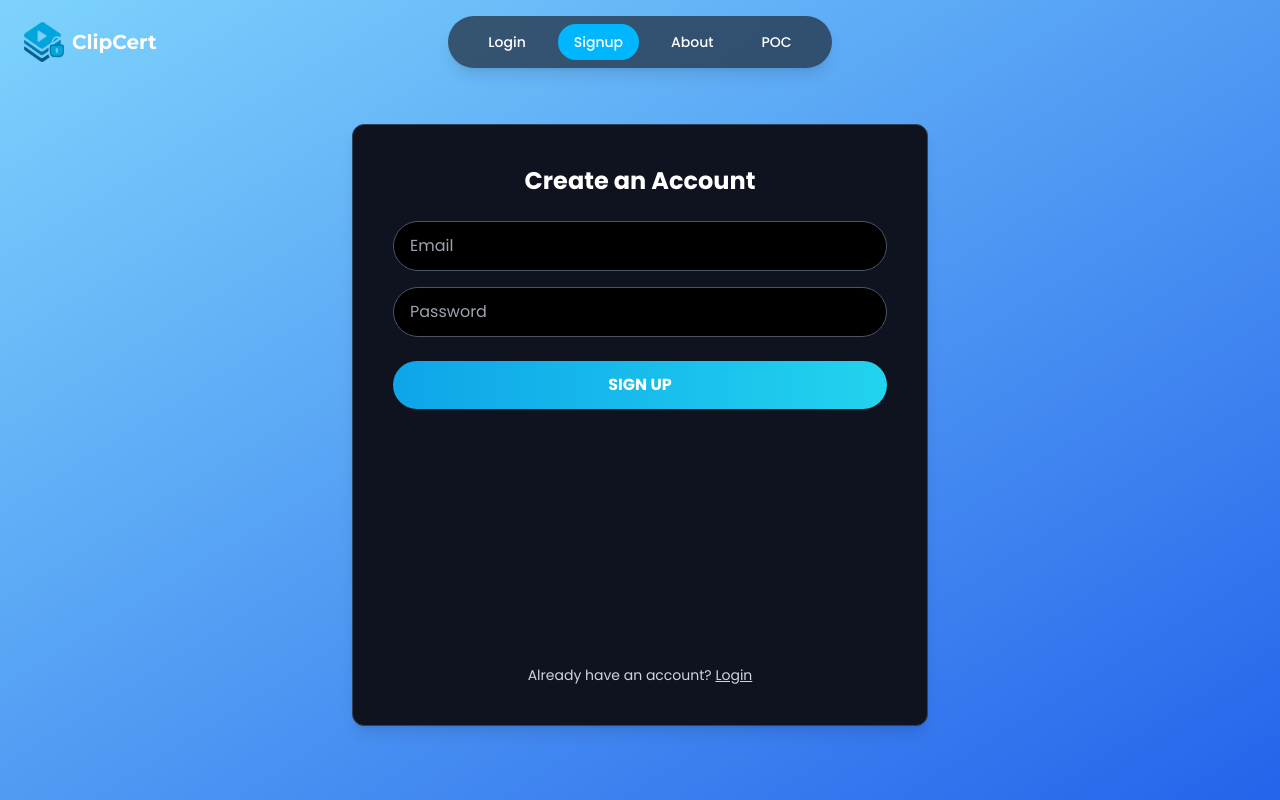
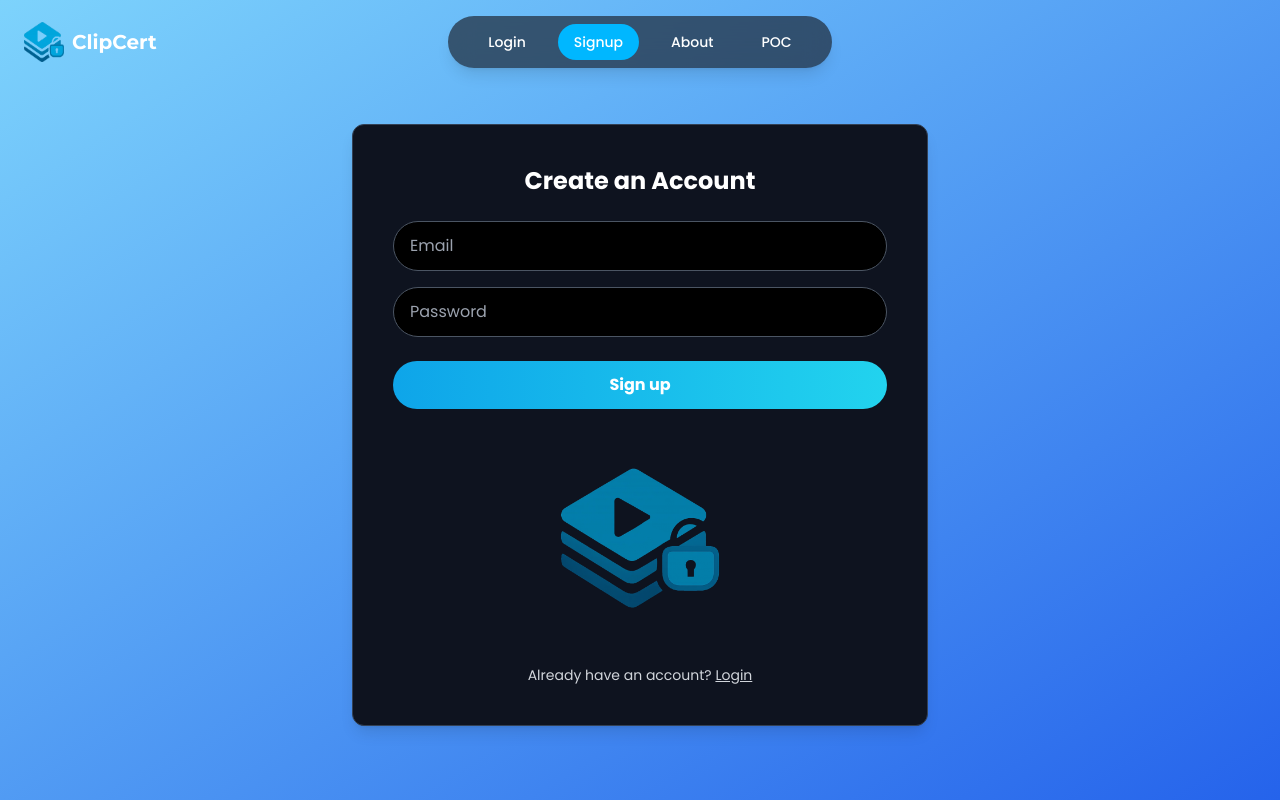
Before and after one commit to Vintr0n/AuthentiClip, a React (Vite) app in the folder frontend/: page /signup in a window 1280 px wide. Built offline with nearby package versions, Linux system fonts and the light colour scheme.

Commit message:
login and signup simple animation

```diff
--- a/frontend/src/pages/Login.jsx
+++ b/frontend/src/pages/Login.jsx
@@ -80,6 +80,11 @@ export default function Login() {
             )}
           </div>
 
+<img
+  src="/src/assets/logo-squared.png"
+  alt="ClipCert Logo"
+  className="w-40 mx-auto mt-6 animate-pulse"
+/>
           <p className="text-sm text-center text-gray-300 mt-6">
             Don’t have an account?{' '}
             <Link to="/signup" className="underline hover:text-cyan-300">
--- a/frontend/src/pages/POC.jsx
+++ b/frontend/src/pages/POC.jsx
@@ -83,15 +83,7 @@ export default function POC() {
         </div>
 
 
-        {/* How It Works */}
-        <div>
-          <h2 className="text-2xl font-semibold mb-4">How It Works</h2>
-          <p className="text-white">
-            ClipCert does not rely on AI or deepfake detection. Instead, it uses traditional cryptographic techniques.
-			ClipCert uses traditional methods of certification - upon video upload videos are digitally and cryptographically signed with a private key, the public key is then used in the verification process. Anyone can later verify that video
-            using the creator's username which is linked to the public key.
-          </p>
-        </div>
+
 
       </div>
     </div>
--- a/frontend/src/pages/Signup.jsx
+++ b/frontend/src/pages/Signup.jsx
@@ -66,7 +66,7 @@ export default function Signup() {
               disabled={loading}
               className="w-full py-3 rounded-full bg-gradient-to-r from-sky-500 to-cyan-400 text-white font-semibold hover:opacity-90 transition"
             >
-              {loading ? 'Signing up...' : 'SIGN UP'}
+              {loading ? 'Signing up...' : 'Sign up'}
             </button>
 
             {loading && (
@@ -75,6 +75,13 @@ export default function Signup() {
               </div>
             )}
           </div>
+
+<img
+  src="/src/assets/logo-squared.png"
+  alt="ClipCert Logo"
+  className="w-40 mx-auto mt-6 animate-pulse"
+/>
+
 
           <p className="text-sm text-center text-gray-300 mt-6">
             Already have an account?{' '}
```
